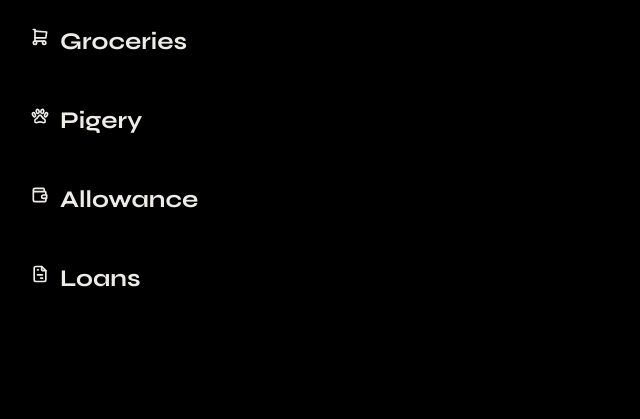
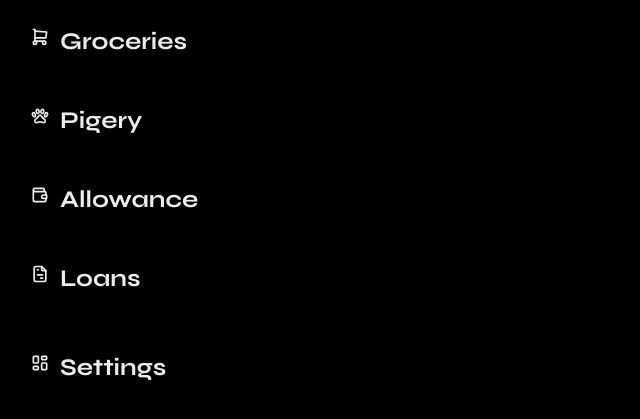
Before and after one commit to Shua-ro/Core, a plain HTML site: page index.html in a window 1280 px wide. Shown: the part 263-682 px from the top of the page, without its empty margins (0-640 px from the left). Drawn offline with Linux system fonts and the light colour scheme.

Commit message:
Work in progress

```diff
--- a/index.html
+++ b/index.html
@@ -163,6 +163,37 @@
           </div>
         </li>
       </ul>
+      <!-- Bottom side bar -->
+      <div class="bottom-app-maintabs">
+        <ul class="app-maintabs">
+        <li onclick="window.location.href = 'settings.html'" >
+          <div class="dashboard list">
+            <svg
+              viewBox="0 0 24 24"
+              width="20"
+              height="20"
+              fill="none"
+              stroke="currentColor"
+              stroke-width="2"
+              stroke-linecap="round"
+              stroke-linejoin="round"
+            >
+              <path
+                d="M5 4h4a1 1 0 0 1 1 1v6a1 1 0 0 1 -1 1h-4a1 1 0 0 1 -1 -1v-6a1 1 0 0 1 1 -1"
+              />
+              <path
+                d="M5 16h4a1 1 0 0 1 1 1v2a1 1 0 0 1 -1 1h-4a1 1 0 0 1 -1 -1v-2a1 1 0 0 1 1 -1"
+              />
+              <path
+                d="M15 12h4a1 1 0 0 1 1 1v6a1 1 0 0 1 -1 1h-4a1 1 0 0 1 -1 -1v-6a1 1 0 0 1 1 -1"
+              />
+              <path
+                d="M15 4h4a1 1 0 0 1 1 1v2a1 1 0 0 1 -1 1h-4a1 1 0 0 1 -1 -1v-2a1 1 0 0 1 1 -1"
+              />
+            </svg>
+            <h2>Settings</h2>
+          </div>
+      </div>
     </div>
 
     <!-- ------RIGHT SIDE CONTENT----- -->
@@ -175,6 +206,7 @@
         </div>
       </div>
     </div>
+
   </body>
   <script src="app.js"></script>
 </html>
--- a/style.css
+++ b/style.css
@@ -21,6 +21,9 @@ nav {
 /* -------Side Panel Style------- */
 .sidebar {
   /*  border: 1px solid white; */
+  display: flex;
+  flex-direction: column;
+  gap: 0;
   color: #edece6;
   height: 100vh;
 }
```
